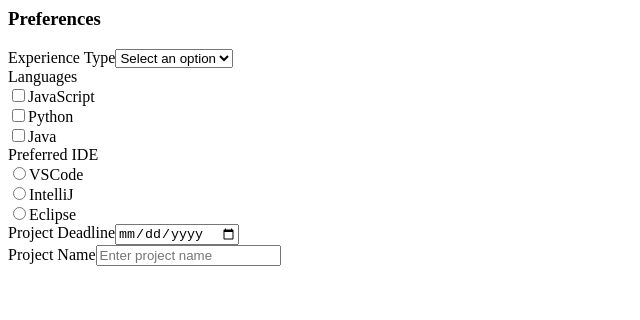
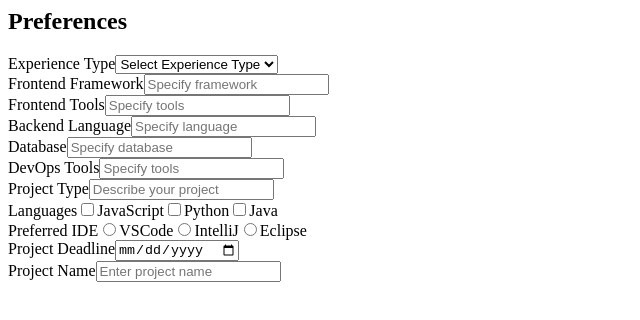
Before and after one commit to Nikhil26062000/json-form, a React (Vite) app: page / in a window 1280 px wide. Shown: the top 320 px of the page, without its empty margins (0-640 px from the left). Built offline with nearby package versions, Linux system fonts and the light colour scheme.

Commit message:
dynamically assigning the event to input fields.

```diff
--- a/src/App.jsx
+++ b/src/App.jsx
@@ -1,7 +1,10 @@
 import React, { useState } from "react";
-import formSchema from "./form.json"; // Assuming the schema is stored in form.json
+import form_schema from "./form.json";
 
-// Define all event functions grouped by event type
+const DynamicFormComponent = ({ schema }) => {
+  const [formData, setFormData] = useState({});
+
+  // Define event handlers in a single object
   const eventHandlers = {
     onKeyUp: {
       handleProjectNameKeyUp: (e) => {
@@ -13,48 +16,43 @@ const eventHandlers = {
         console.log("Blur event triggered in project name input");
       },
     },
+    onFocus: {
+      handleProjectNameFocus: (e) => {
+        console.log("Focus event triggered in project name input");
+      },
+    },
   };
 
-const FormGenerator = () => {
-  const [formData, setFormData] = useState({});
-
-  const handleInputChange = (name, value) => {
-    setFormData({ ...formData, [name]: value });
+  // Handle input change
+  const handleInputChange = (fieldName, value) => {
+    setFormData((prevData) => ({
+      ...prevData,
+      [fieldName]: value,
+    }));
   };
 
-  const isVisible = (visibility) => {
-    if (!visibility) return true;
-    const { field, value } = visibility;
-    return formData[field] === value;
-  };
-
-  // Function to handle onKeyUp events
-  const handleKeyUp = (field) => (e) => {
-    if (field.onKeyUp && eventHandlers.onKeyUp[field.onKeyUp]) {
-      eventHandlers.onKeyUp[field.onKeyUp](e);
+  // Dynamically attach event handlers based on schema
+  const applyEvents = (field) => {
+    const events = {};
+    if (field.events) {
+      Object.entries(field.events).forEach(([eventName, handlerName]) => {
+        if (eventHandlers[eventName] && eventHandlers[eventName][handlerName]) {
+          events[eventName] = (e) => eventHandlers[eventName][handlerName](e);
         }
-  };
-
-  // Function to handle onBlur events
-  const handleBlur = (field) => (e) => {
-    if (field.onBlur && eventHandlers.onBlur[field.onBlur]) {
-      eventHandlers.onBlur[field.onBlur](e);
+      });
     }
+    return events;
   };
 
   return (
     <form>
-      {formSchema.map((section, secIndex) => (
-        <div key={secIndex}>
-          <h3>{section.sectionTitle}</h3>
-          {section.fields.map((field, fieldIndex) => {
-            if (!isVisible(field.visibility)) return null;
-
-            switch (field.type) {
-              case "select":
-                return (
-                  <div key={fieldIndex}>
+      {form_schema?.map((section, index) => (
+        <div key={index}>
+          <h2>{section.sectionTitle}</h2>
+          {section.fields.map((field) => (
+            <div key={field.name} className="mb-4">
               <label>{field.label}</label>
+              {field.type === "select" ? (
                 <select
                   name={field.name}
                   value={formData[field.name] || ""}
@@ -63,22 +61,52 @@ const FormGenerator = () => {
                   }
                   required={field.required}
                 >
-                      <option value="" disabled>
-                        Select an option
-                      </option>
-                      {field.options.map((option, index) => (
-                        <option key={index} value={option.value}>
+                  <option value="">Select {field.label}</option>
+                  {field.options.map((option) => (
+                    <option key={option.value} value={option.value}>
                       {option.label}
                     </option>
                   ))}
                 </select>
-                  </div>
+              ) : field.type === "checkbox" ? (
+                field.options.map((option) => (
+                  <label key={option.value}>
+                    <input
+                      type="checkbox"
+                      name={field.name}
+                      value={option.value}
+                      checked={(formData[field.name] || []).includes(
+                        option.value
+                      )}
+                      onChange={(e) => {
+                        const newValue = e.target.checked
+                          ? [...(formData[field.name] || []), option.value]
+                          : formData[field.name].filter(
+                              (val) => val !== option.value
                             );
-              case "text":
-              case "date":
-                return (
-                  <div key={fieldIndex}>
-                    <label>{field.label}</label>
+                        handleInputChange(field.name, newValue);
+                      }}
+                    />
+                    {option.label}
+                  </label>
+                ))
+              ) : field.type === "radio" ? (
+                field.options.map((option) => (
+                  <label key={option.value}>
+                    <input
+                      type="radio"
+                      name={field.name}
+                      value={option.value}
+                      checked={formData[field.name] === option.value}
+                      onChange={(e) =>
+                        handleInputChange(field.name, option.value)
+                      }
+                      required={field.required}
+                    />
+                    {option.label}
+                  </label>
+                ))
+              ) : (
                 <input
                   type={field.type}
                   name={field.name}
@@ -87,61 +115,16 @@ const FormGenerator = () => {
                   onChange={(e) =>
                     handleInputChange(field.name, e.target.value)
                   }
-                      onKeyUp={handleKeyUp(field)}
-                      onBlur={handleBlur(field)}
                   required={field.required}
+                  {...applyEvents(field)} // Dynamically attaching events
                 />
-                  </div>
-                );
-              case "checkbox":
-                return (
-                  <div key={fieldIndex}>
-                    <label>{field.label}</label>
-                    {field.options.map((option, index) => (
-                      <div key={index}>
-                        <input
-                          type="checkbox"
-                          name={option.value}
-                          checked={formData[option.value] || false}
-                          onChange={(e) => {
-                            const newValue = !formData[option.value];
-                            handleInputChange(option.value, newValue);
-                          }}
-                        />
-                        <label>{option.label}</label>
+              )}
             </div>
           ))}
-                  </div>
-                );
-              case "radio":
-                return (
-                  <div key={fieldIndex}>
-                    <label>{field.label}</label>
-                    {field.options.map((option, index) => (
-                      <div key={index}>
-                        <input
-                          type="radio"
-                          name={field.name}
-                          value={option.value}
-                          checked={formData[field.name] === option.value}
-                          onChange={(e) =>
-                            handleInputChange(field.name, e.target.value)
-                          }
-                          required={field.required}
-                        />
-                        <label>{option.label}</label>
-                      </div>
-                    ))}
-                  </div>
-                );
-              default:
-                return null;
-            }
-          })}
         </div>
       ))}
     </form>
   );
 };
 
-export default FormGenerator;
+export default DynamicFormComponent;
--- a/src/form.json
+++ b/src/form.json
@@ -90,8 +90,11 @@
         "type": "text",
         "placeholder": "Enter project name",
         "required": true,
-        "onKeyUp": "handleProjectNameKeyUp",
-        "onBlur": "handleProjectNameBlur"
+        "events": {
+          "onKeyUp": "handleProjectNameKeyUp",
+          "onBlur": "handleProjectNameBlur",
+          "onFocus": "handleProjectNameFocus"
+        }
       }
     ]
   }
```
Lines whose indentation alone changed are shown as unchanged.
